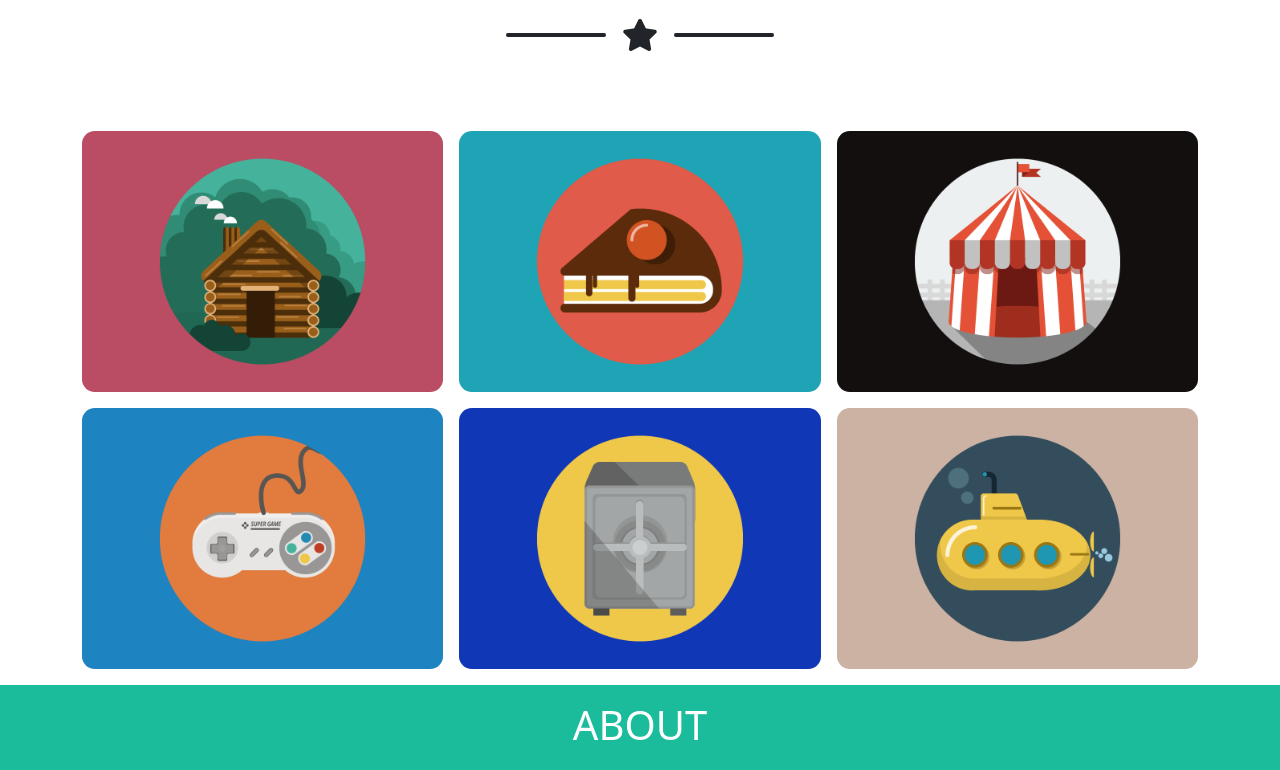
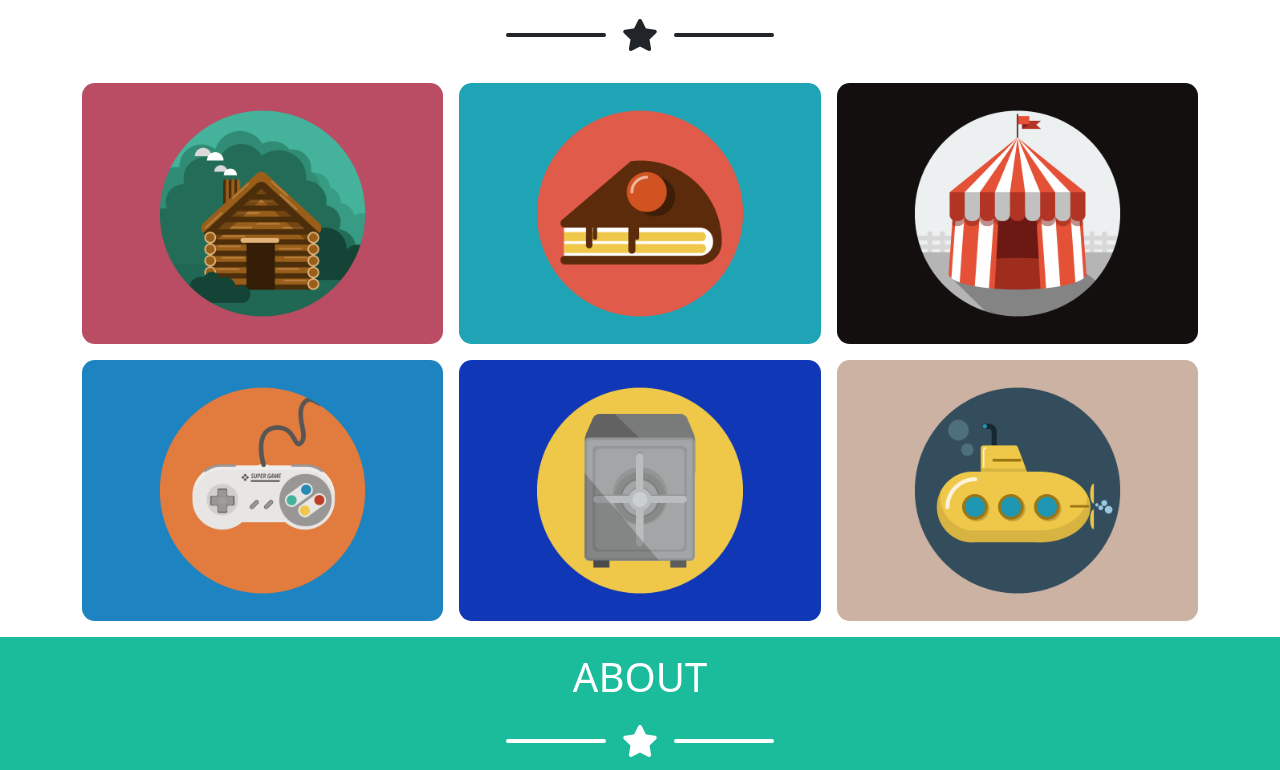
Before and after one commit to MascarBone/html-css-bootstrap-freelancer, a plain HTML site: page index.html in a window 1280 px wide. Shown: the part 531-1301 px from the top of the page. Drawn offline with nearby package versions, Linux system fonts and the light colour scheme.

Commit message:
Portfolio, removed margin top

```diff
--- a/index.html
+++ b/index.html
@@ -80,7 +80,7 @@
         </div>
 
         <!-- Rapresentative images -->
-        <div class="row gx-3 gy-3 mt-5">
+        <div class="row gx-3 gy-3">
             <div class="col-12 col-md-6 col-lg-4">
                 <img class="img-fluid" src="img/cabin.png" alt="Example image">
             </div>
```
